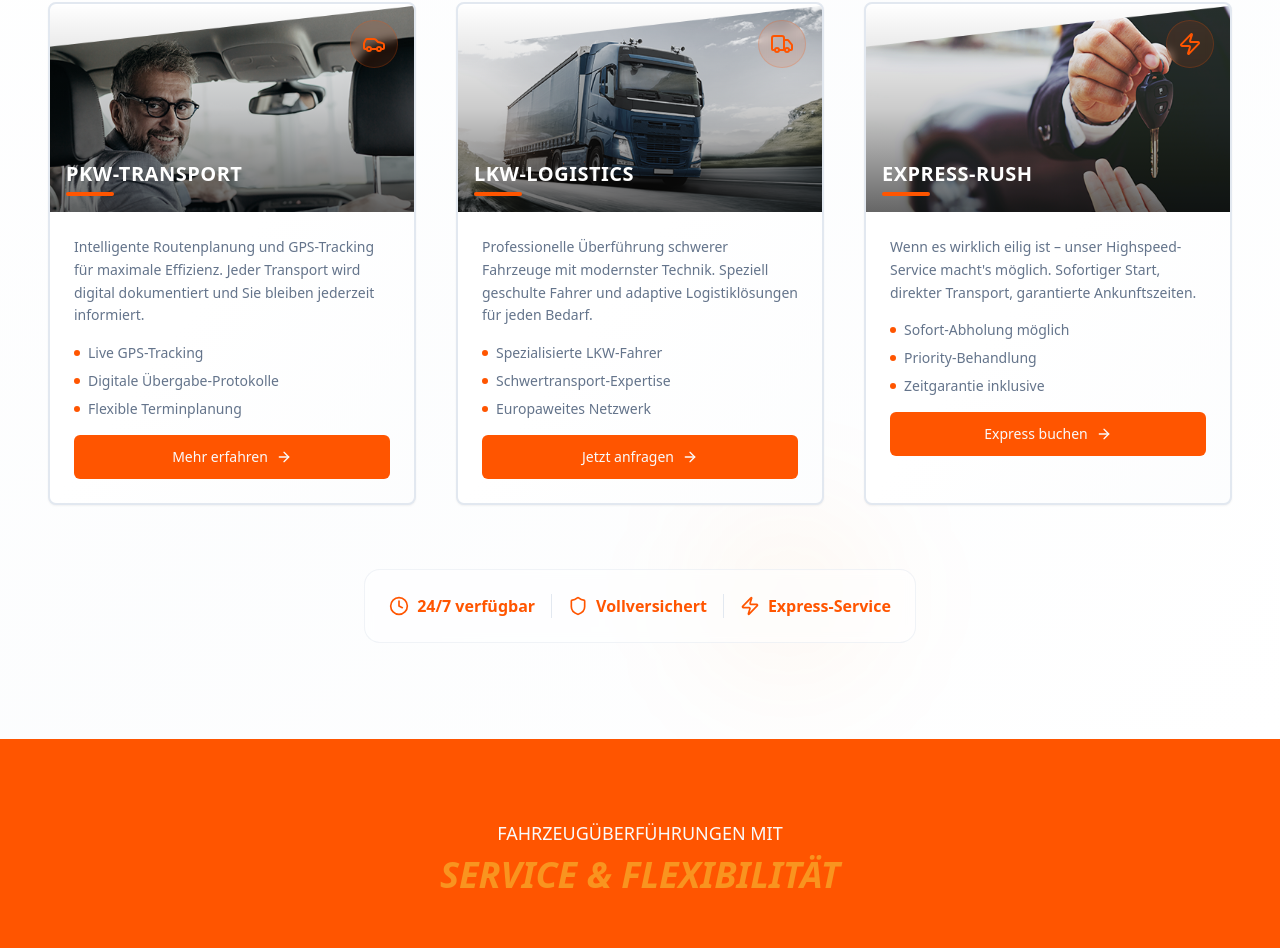
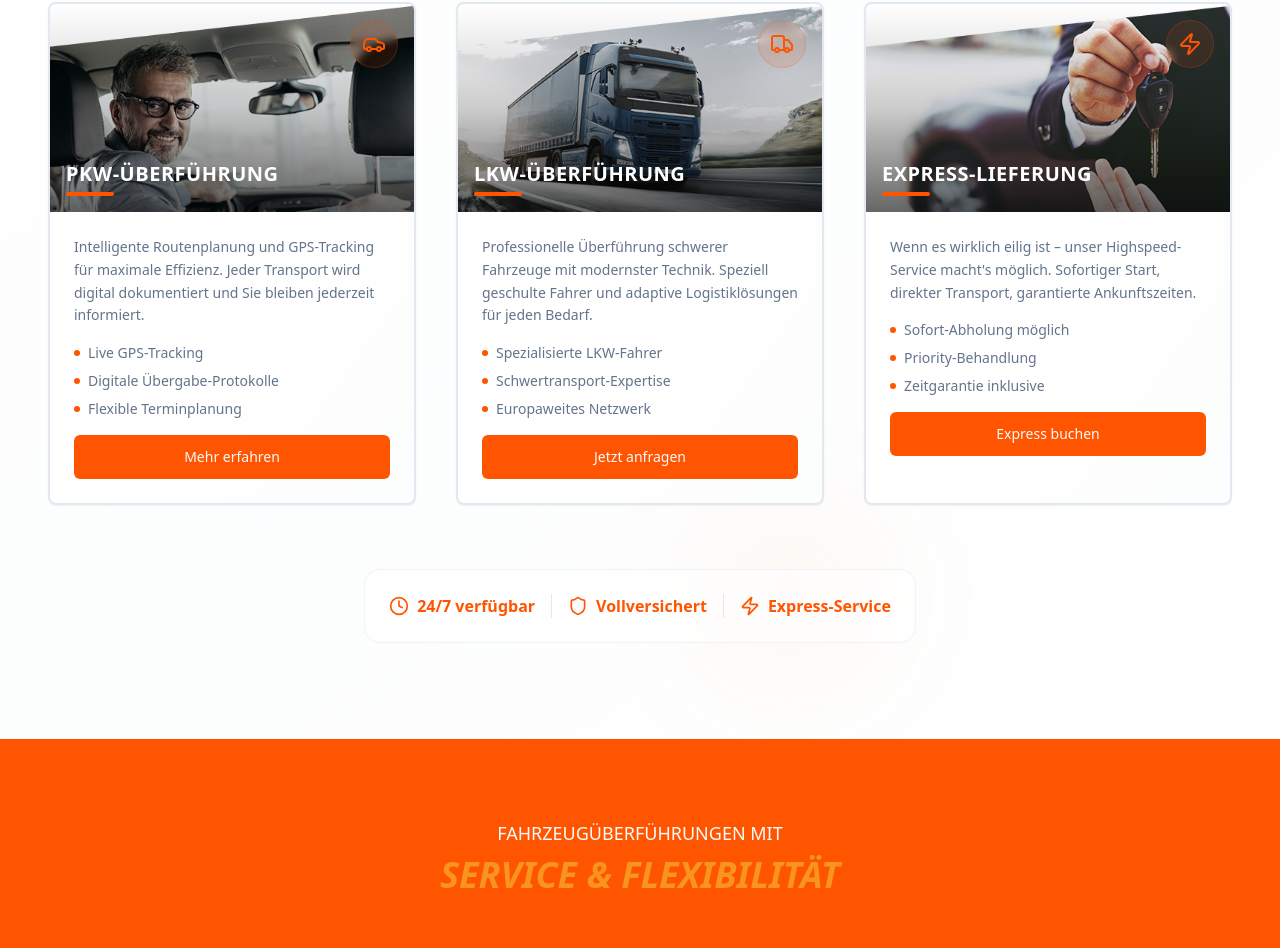
Before and after one commit to dvvvvv411/gray-car-canvas, a React (Vite) app: page / in a window 1280 px wide. Shown: the part 1046-1994 px from the top of the page. Built offline with nearby package versions, Linux system fonts and the light colour scheme.

Commit message:
Fix: Update button and text
Remove button hover effects and replace with a scale animation.
Update text content in the service section.

```diff
--- a/src/components/ServiceCard.tsx
+++ b/src/components/ServiceCard.tsx
@@ -1,6 +1,5 @@
 import { Button } from "@/components/ui/button";
 import { Card, CardContent } from "@/components/ui/card";
-import { ArrowRight, Zap, Clock, Shield } from "lucide-react";
 
 interface ServiceCardProps {
   title: string;
@@ -72,14 +71,10 @@ export const ServiceCard = ({
         {/* CTA Button */}
         <Button
           onClick={onButtonClick}
-          className="w-full bg-primary hover:bg-primary/90 text-primary-foreground group/btn relative overflow-hidden mt-6"
+          className="w-full bg-primary hover:bg-primary/90 text-primary-foreground hover:scale-110 transition-transform duration-200 mt-6"
           size="lg"
         >
-          <span className="relative z-10 flex items-center justify-center gap-2">
-            {buttonText}
-            <ArrowRight className="w-4 h-4 transition-transform duration-300 group-hover/btn:translate-x-1" />
-          </span>
-          <div className="absolute inset-0 bg-gradient-to-r from-primary-glow to-primary opacity-0 group-hover/btn:opacity-100 transition-opacity duration-300"></div>
+          {buttonText}
         </Button>
       </CardContent>
 
--- a/src/pages/Index.tsx
+++ b/src/pages/Index.tsx
@@ -142,7 +142,7 @@ const Index = () => {
           <div className="grid md:grid-cols-3 gap-8 lg:gap-10">
             <div className="animate-fade-in-up" style={{ animationDelay: '0.1s' }}>
               <ServiceCard
-                title="PKW-TRANSPORT"
+                title="PKW-ÜBERFÜHRUNG"
                 description="Intelligente Routenplanung und GPS-Tracking für maximale Effizienz. Jeder Transport wird digital dokumentiert und Sie bleiben jederzeit informiert."
                 image={pkwService}
                 buttonText="Mehr erfahren"
@@ -157,7 +157,7 @@ const Index = () => {
 
             <div className="animate-fade-in-up" style={{ animationDelay: '0.2s' }}>
               <ServiceCard
-                title="LKW-LOGISTICS"
+                title="LKW-ÜBERFÜHRUNG"
                 description="Professionelle Überführung schwerer Fahrzeuge mit modernster Technik. Speziell geschulte Fahrer und adaptive Logistiklösungen für jeden Bedarf."
                 image={lkwService}
                 buttonText="Jetzt anfragen"
@@ -172,7 +172,7 @@ const Index = () => {
 
             <div className="animate-fade-in-up" style={{ animationDelay: '0.3s' }}>
               <ServiceCard
-                title="EXPRESS-RUSH"
+                title="EXPRESS-LIEFERUNG"
                 description="Wenn es wirklich eilig ist – unser Highspeed-Service macht's möglich. Sofortiger Start, direkter Transport, garantierte Ankunftszeiten."
                 image={expressService}
                 buttonText="Express buchen"
```
